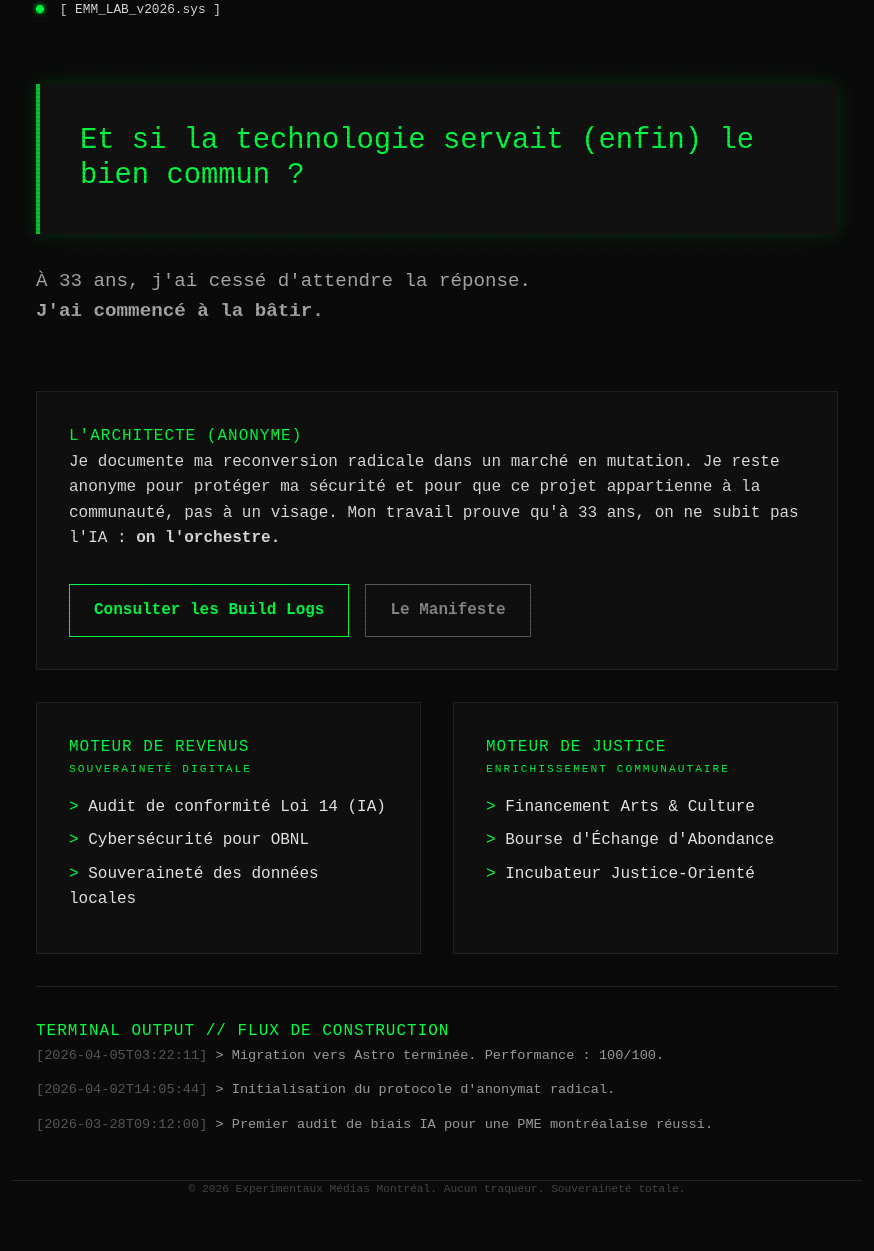
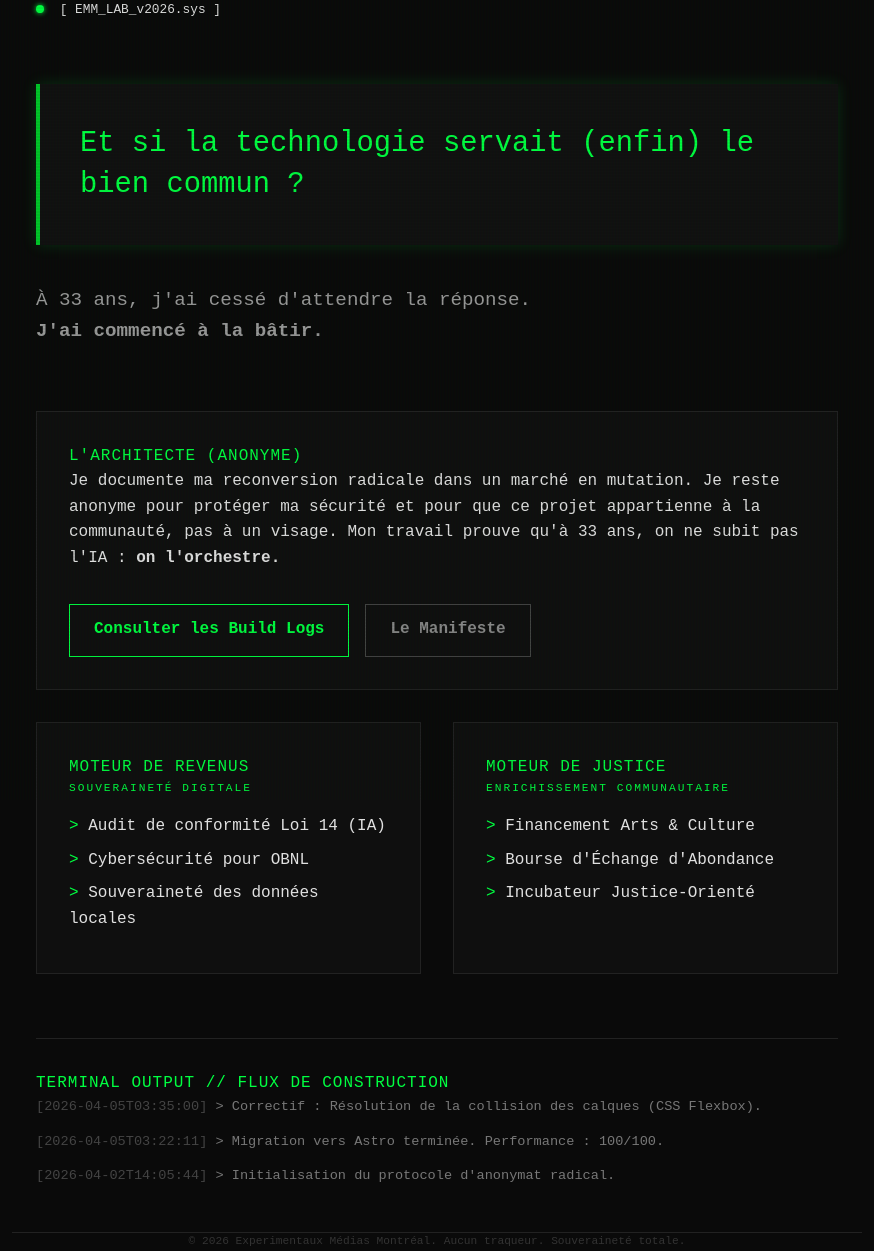
Before and after one commit to eri-kant/emm-site, an Astro site: page / in a window 1280 px wide. Shown: the whole page, without its empty margins (203-1077 px from the left). Before the commit the page ends 1199 px from the top, so only its background shows below. Built offline with nearby package versions, Linux system fonts and the light colour scheme; Astro itself is replaced by a stand-in of ours.

Commit message:
fix: implement future-proof flexbox layout to prevent text collision

```diff
--- a/src/pages/index.astro
+++ b/src/pages/index.astro
@@ -1,14 +1,14 @@
 ---
 // src/pages/index.astro
 // Experimentaux Médias Montréal - 2026 Sovereignty Lab
-// Designed for: Zero-JS, High Privacy, Terminal Aesthetic
+// Future-Proof Version: Flexbox Layout + Internalized Styles
 ---
 
 <html lang="fr">
 	<head>
 		<meta charset="utf-8" />
 		<link rel="icon" type="image/svg+xml" href="/favicon.svg" />
-		<meta name="viewport" content="width=device-width" />
+		<meta name="viewport" content="width=device-width, initial-scale=1.0" />
 		<meta name="generator" content={Astro.generator} />
 		<title>EMM | Souveraineté Numérique Montréal</title>
 		<meta name="description" content="Laboratoire de justice technologique à Montréal. Codé par une architecte de 33 ans pour le bien commun." />
@@ -23,14 +23,17 @@
 		</header>
 
 		<main class="container">
-			<section class="hero">
+			<section class="hero-wrapper">
 				<div class="question-box">
 					<h1>Et si la technologie servait (enfin) le bien commun ?<span class="cursor"></span></h1>
 				</div>
-				<p class="subtitle">
-					À 33 ans, j'ai cessé d'attendre la réponse. <br />
-					<strong>J'ai commencé à la bâtir.</strong>
-				</p>
+
+				<div class="architect-intro">
+					<p class="subtitle">
+						À 33 ans, j'ai cessé d'attendre la réponse. <br />
+						<strong>J'ai commencé à la bâtir.</strong>
+					</p>
+				</div>
 			</section>
 
 			<section class="section-box">
@@ -71,13 +74,13 @@
 			<section id="logs" class="logs">
 				<h2>Terminal Output // Flux de Construction</h2>
 				<div class="log-entry">
+					<span class="timestamp">[2026-04-05T03:35:00]</span> > Correctif : Résolution de la collision des calques (CSS Flexbox).
+				</div>
+				<div class="log-entry">
 					<span class="timestamp">[2026-04-05T03:22:11]</span> > Migration vers Astro terminée. Performance : 100/100.
 				</div>
 				<div class="log-entry">
 					<span class="timestamp">[2026-04-02T14:05:44]</span> > Initialisation du protocole d'anonymat radical.
-				</div>
-				<div class="log-entry">
-					<span class="timestamp">[2026-03-28T09:12:00]</span> > Premier audit de biais IA pour une PME montréalaise réussi.
 				</div>
 			</section>
 		</main>
@@ -96,6 +99,7 @@
 				--border: #222;
 			}
 
+			/* Reset & Base */
 			body {
 				background-color: var(--bg);
 				color: var(--text);
@@ -103,6 +107,7 @@
 				margin: 0;
 				padding: 0;
 				line-height: 1.6;
+				overflow-x: hidden;
 			}
 
 			.container {
@@ -112,26 +117,35 @@
 			}
 
 			header { padding: 2rem 1.5rem; font-size: 0.8rem; }
+
 			.status-dot {
 				display: inline-block; width: 8px; height: 8px;
 				background: var(--accent); border-radius: 50%; margin-right: 8px;
 				box-shadow: 0 0 5px var(--accent);
 			}
 
-			.hero { padding: 4rem 0; text-align: left; }
+			/* --- FIX START: Hero Wrapper --- */
+			.hero-wrapper {
+				display: flex;
+				flex-direction: column;
+				gap: 2.5rem; /* Forces space between elements, preventing overlap */
+				padding: 4rem 0;
+			}
 
 			.question-box {
 				background: #111;
 				padding: 2.5rem;
 				border-left: 4px solid var(--accent);
-				margin-bottom: 2rem;
 				animation: pulse-glow 4s infinite ease-in-out;
+				/* Ensure box sizing includes padding to prevent overflow */
+				box-sizing: border-box;
 			}
+			/* --- FIX END --- */
 
-			h1 { font-size: 1.8rem; margin: 0; line-height: 1.2; color: var(--accent); }
+			h1 { font-size: 1.8rem; margin: 0; line-height: 1.4; color: var(--accent); }
 			h2, h3 { color: var(--accent); text-transform: uppercase; letter-spacing: 1px; }
 
-			.subtitle { font-size: 1.2rem; color: #aaa; }
+			.subtitle { font-size: 1.2rem; color: #999; margin: 0; }
 			.label { font-size: 0.7rem; color: var(--accent); letter-spacing: 2px; text-transform: uppercase; margin-bottom: 1rem; }
 
 			.section-box {
@@ -148,7 +162,7 @@
 			li::before { content: "> "; color: var(--accent); }
 			li { margin-bottom: 0.5rem; }
 
-			.actions { display: flex; gap: 1rem; margin-top: 2rem; }
+			.actions { display: flex; gap: 1rem; margin-top: 2rem; flex-wrap: wrap; }
 
 			.btn {
 				padding: 0.8rem 1.5rem;
@@ -156,20 +170,20 @@
 				color: var(--accent);
 				text-decoration: none;
 				font-weight: bold;
-				transition: 0.3s ease;
+				transition: 0.2s ease-in-out;
 			}
-			.btn:hover { background: var(--accent); color: var(--bg); }
-			.btn.ghost { border-color: #555; color: #888; }
+			.btn:hover { background: var(--accent); color: var(--bg); box-shadow: 0 0 15px var(--accent-glow); }
+			.btn.ghost { border-color: #444; color: #888; }
 			.btn.ghost:hover { border-color: var(--text); color: var(--text); }
 
-			.logs { padding: 2rem 0; border-top: 1px solid var(--border); }
-			.log-entry { font-size: 0.85rem; margin-bottom: 0.8rem; font-family: monospace; color: #999; }
-			.timestamp { color: #555; }
+			.logs { padding: 2rem 0; border-top: 1px solid var(--border); margin-top: 2rem; }
+			.log-entry { font-size: 0.85rem; margin-bottom: 0.8rem; color: #777; }
+			.timestamp { color: #444; }
 
 			/* Animations */
 			@keyframes pulse-glow {
-				0%, 100% { box-shadow: 0 0 10px var(--accent-glow); border-left-color: var(--accent-muted); }
-				50% { box-shadow: 0 0 25px var(--accent-glow); border-left-color: var(--accent); }
+				0%, 100% { box-shadow: 0 0 8px var(--accent-glow); border-left-color: var(--accent-muted); }
+				50% { box-shadow: 0 0 20px var(--accent-glow); border-left-color: var(--accent); }
 			}
 
 			.cursor {
@@ -179,16 +193,16 @@
 			}
 			@keyframes blink { from, to { opacity: 0; } 50% { opacity: 1; } }
 
-			/* Scanlines Overlay */
+			/* CRT Scanline Overlay */
 			.scanlines {
 				position: fixed; top: 0; left: 0; width: 100%; height: 100%;
-				background: linear-gradient(rgba(18, 16, 16, 0) 50%, rgba(0, 0, 0, 0.1) 50%),
-							linear-gradient(90deg, rgba(255, 0, 0, 0.02), rgba(0, 255, 0, 0.01), rgba(0, 0, 255, 0.02));
-				background-size: 100% 4px, 3px 100%;
-				pointer-events: none; z-index: 100;
+				background: linear-gradient(rgba(18, 16, 16, 0) 50%, rgba(0, 0, 0, 0.05) 50%),
+							linear-gradient(90deg, rgba(255, 0, 0, 0.01), rgba(0, 255, 0, 0.01), rgba(0, 0, 255, 0.01));
+				background-size: 100% 3px, 3px 100%;
+				pointer-events: none; z-index: 999;
 			}
 
-			footer { padding: 4rem 0; font-size: 0.7rem; color: #444; border-top: 1px solid var(--border); text-align: center; }
+			footer { padding: 4rem 0; font-size: 0.7rem; color: #333; border-top: 1px solid var(--border); text-align: center; }
 		</style>
 	</body>
 </html>
```
